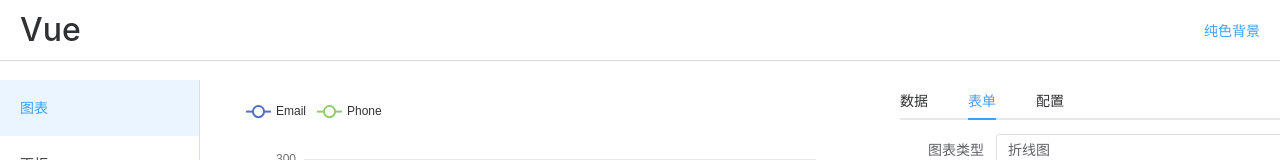
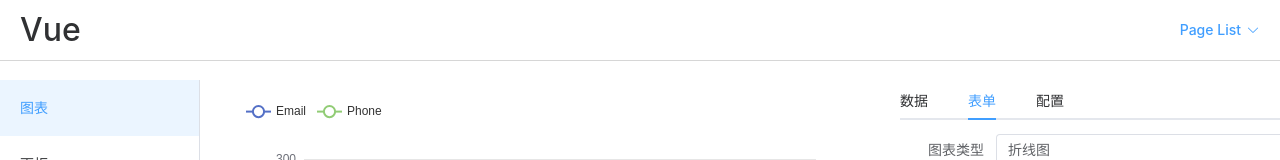
Before and after one commit to lienze87/hayate, a Vue app: page /charts in a window 1280 px wide. Shown: the top 160 px of the page. Built offline with nearby package versions, Linux system fonts and the light colour scheme.

Commit message:
feat: 头部导航栏新增下拉菜单

```diff
--- a/src/layouts/components/header.vue
+++ b/src/layouts/components/header.vue
@@ -2,14 +2,36 @@
   <div class="page-header">
     <div class="header-title">Vue</div>
     <div class="header-nav">
-      <el-link href="/background" type="primary" target="_blank">
-        纯色背景
-      </el-link>
+      <el-dropdown trigger="click">
+        <span class="el-dropdown-link">
+          Page List
+          <el-icon class="el-icon--right"><arrow-down /></el-icon>
+        </span>
+        <template #dropdown>
+          <el-dropdown-menu>
+            <el-dropdown-item v-for="item in menuList" :key="item.path">
+              <el-link :href="item.path" type="primary" target="_blank">
+                {{ item.name }} {{ item.path }}
+              </el-link>
+            </el-dropdown-item>
+          </el-dropdown-menu>
+        </template>
+      </el-dropdown>
     </div>
   </div>
 </template>
 
-<script setup lang="ts"></script>
+<script setup lang="ts">
+  import { ref } from "vue";
+  import { ArrowDown } from "@element-plus/icons-vue";
+
+  const menuList = ref([
+    {
+      name: "纯色背景",
+      path: "/background",
+    },
+  ]);
+</script>
 <style scoped>
   .page-header {
     display: flex;
@@ -25,4 +47,10 @@
   .header-nav {
     display: flex;
   }
+  .el-dropdown-link {
+    cursor: pointer;
+    color: var(--el-color-primary);
+    display: flex;
+    align-items: center;
+  }
 </style>
```
